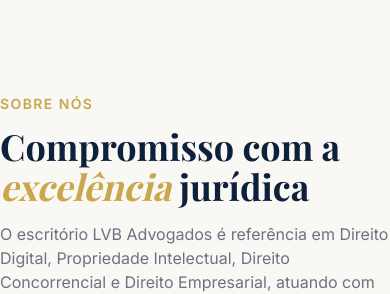
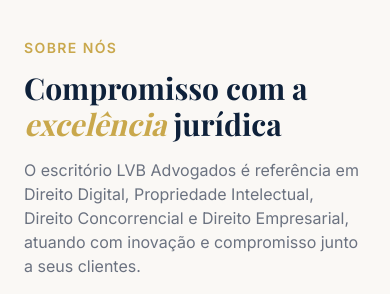
Before and after one commit to pblcnr/lvb-advogados, a Next.js app: page / in a window 390 px wide. Shown: the part 870-1164 px from the top of the page. Built offline with nearby package versions, Linux system fonts and the light colour scheme; a web font is replaced by a local one.

Commit message:
fix: improve about section mobile responsiveness

```diff
--- a/components/home/About.tsx
+++ b/components/home/About.tsx
@@ -3,9 +3,9 @@
 
 export default function About() {
   return (
-    <section className="bg-primary-offwhite py-30">
-      <div className="mx-auto max-w-7xl">
-        <div className="grid grid-cols-1 items-center gap-20 md:grid-cols-2">
+    <section className="bg-primary-offwhite py-16 md:py-30">
+      <div className="max-w-8xl mx-auto px-6 md:px-16">
+        <div className="grid grid-cols-1 items-center gap-10 md:grid-cols-2 md:gap-20">
           {/* Coluna esquerda — conteúdo textual */}
           <div>
             {/* Label */}
@@ -13,7 +13,7 @@
               Sobre Nós
             </p>
             {/* Título */}
-            <h2 className="font-playfair text-primary text-4xl font-bold">
+            <h2 className="font-playfair text-primary text-3xl font-bold md:text-4xl">
               Compromisso com a{' '}
               <span className="text-accent font-bold italic">excelência</span>{' '}
               jurídica
```
